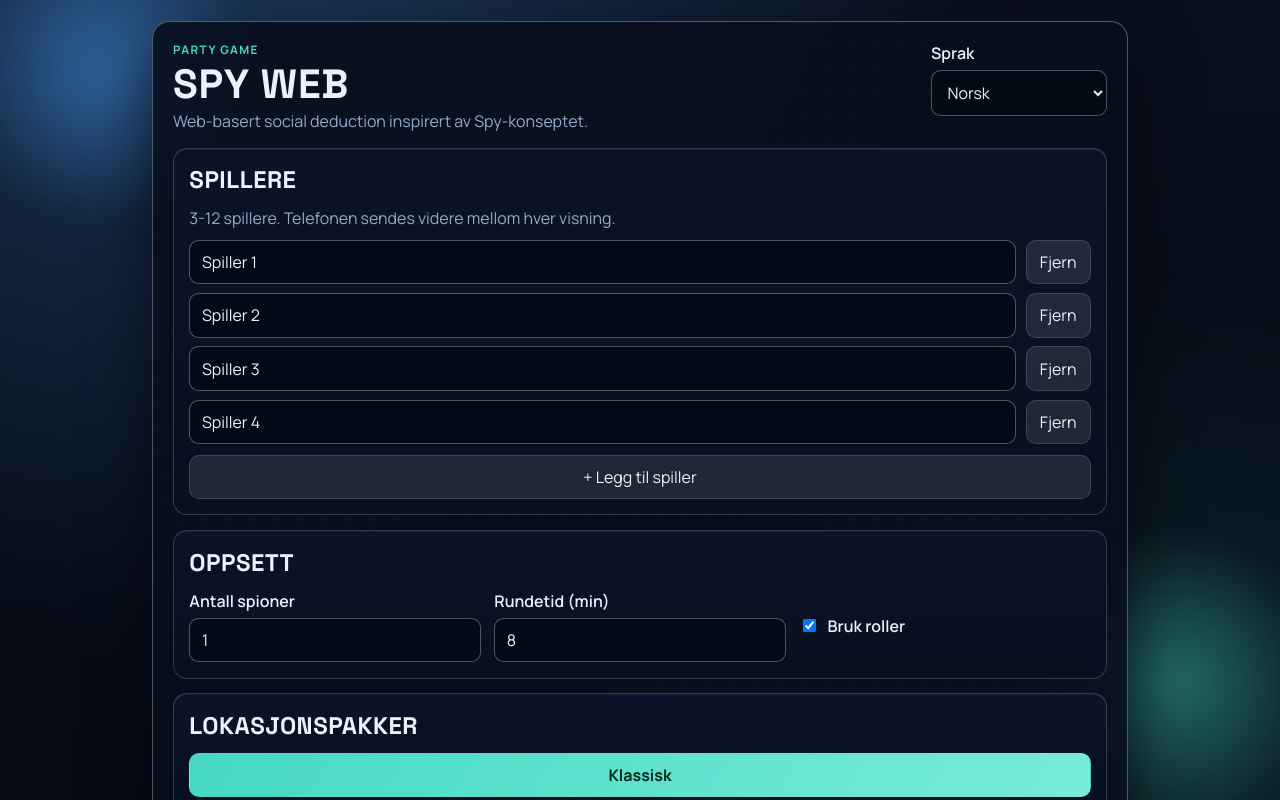
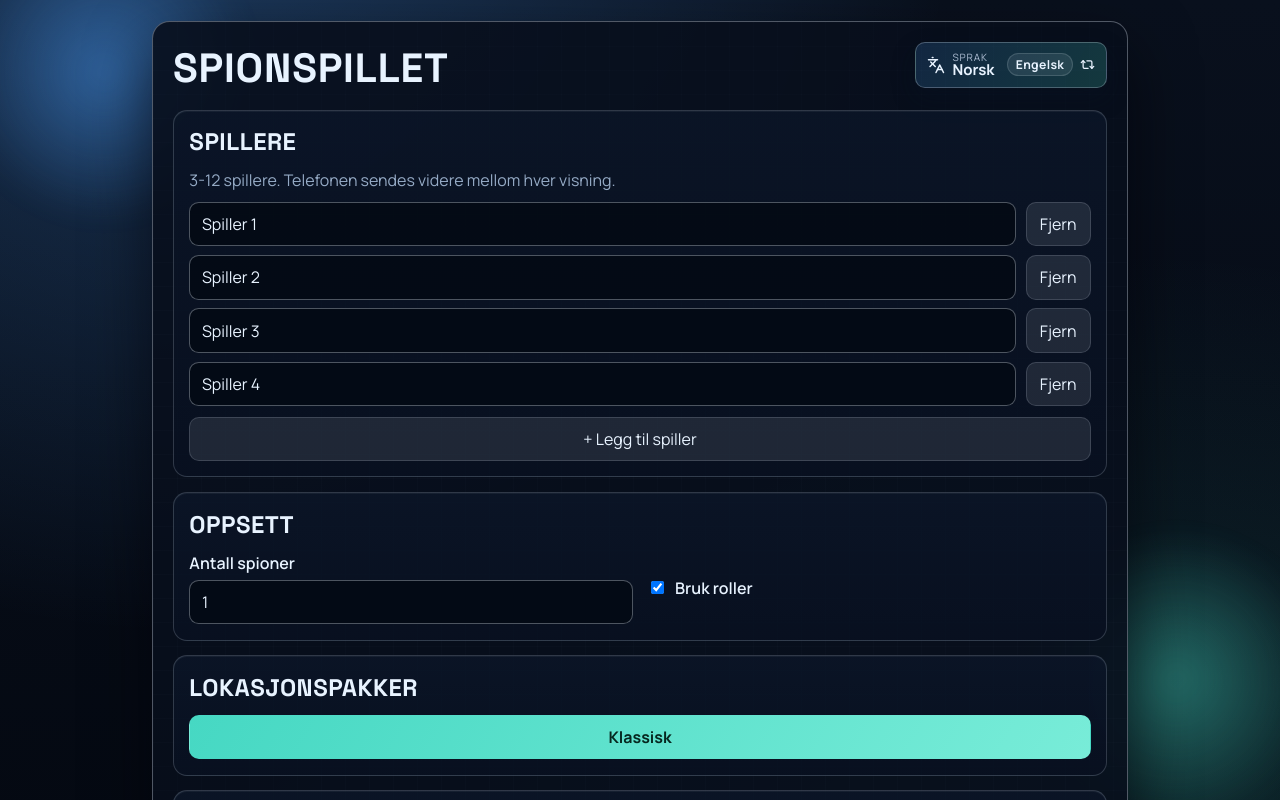
Before and after one commit to maattss/spy-game, a React (Vite) app: page / in a window 1280 px wide. Shown: the top 800 px of the page. Built offline with nearby package versions, Linux system fonts and the light colour scheme.

Commit message:
Oppdater tittel, sprakkontroll og rundetid-oppsett

```diff
--- a/src/App.tsx
+++ b/src/App.tsx
@@ -1,17 +1,17 @@
 import { useEffect, useMemo, useState } from "react";
+import { Languages, Repeat2 } from "lucide-react";
 import { HINT_QUESTIONS, PACKS } from "./content";
 import { createRound, normalizeValue } from "./game";
 import type { GamePhase, GuessMode, Locale, Player, RoundResult, RoundState } from "./types";
 
 const DEFAULT_PLAYERS = ["Spiller 1", "Spiller 2", "Spiller 3", "Spiller 4"];
+const ROUND_DURATION_SECONDS = 8 * 60;
 
 const TEXT = {
   nb: {
     languageLabel: "Sprak",
     norwegian: "Norsk",
     english: "Engelsk",
-    partyGame: "Party game",
-    subtitle: "Web-basert social deduction inspirert av Spy-konseptet.",
     players: "Spillere",
     playersHelp: "3-12 spillere. Telefonen sendes videre mellom hver visning.",
     nameFor: "Navn for",
@@ -19,7 +19,6 @@ const TEXT = {
     addPlayer: "+ Legg til spiller",
     setup: "Oppsett",
     spiesCount: "Antall spioner",
-    roundMinutes: "Rundetid (min)",
     includeRoles: "Bruk roller",
     locationPacks: "Lokasjonspakker",
     scoreboard: "Poengtavle",
@@ -69,8 +68,6 @@ const TEXT = {
     languageLabel: "Language",
     norwegian: "Norwegian",
     english: "English",
-    partyGame: "Party game",
-    subtitle: "Web-based social deduction inspired by the Spy concept.",
     players: "Players",
     playersHelp: "3-12 players. Pass the phone between each reveal.",
     nameFor: "Name for",
@@ -78,7 +75,6 @@ const TEXT = {
     addPlayer: "+ Add player",
     setup: "Setup",
     spiesCount: "Number of spies",
-    roundMinutes: "Round time (min)",
     includeRoles: "Use roles",
     locationPacks: "Location packs",
     scoreboard: "Scoreboard",
@@ -147,7 +143,6 @@ export function App() {
   const [scores, setScores] = useState<Record<string, number>>({});
   const [selectedPackIds, setSelectedPackIds] = useState<string[]>(() => [PACKS[0].id]);
   const [spyCount, setSpyCount] = useState(1);
-  const [roundMinutes, setRoundMinutes] = useState(8);
   const [includeRoles, setIncludeRoles] = useState(true);
 
   const [phase, setPhase] = useState<GamePhase>("setup");
@@ -173,6 +168,10 @@ export function App() {
   }, [players]);
 
   const canStartGame = players.length >= 3 && selectedPackIds.length > 0 && spyCount >= 1 && spyCount < players.length;
+
+  function toggleLocale() {
+    setLocale((current) => (current === "nb" ? "en" : "nb"));
+  }
 
   useEffect(() => {
     if (phase !== "discussion") {
@@ -237,7 +236,7 @@ export function App() {
       players,
       selectedPackIds,
       spyCount,
-      durationSeconds: roundMinutes * 60,
+      durationSeconds: ROUND_DURATION_SECONDS,
       includeRoles,
     });
     setRound(createdRound);
@@ -361,17 +360,22 @@ export function App() {
         <header className="panel__header">
           <div className="row header-row">
             <div>
-              <p className="eyebrow">{text.partyGame}</p>
-              <h1>Spy Web</h1>
-              <p className="muted">{text.subtitle}</p>
+              <h1>Spionspillet</h1>
             </div>
-            <label className="lang-switch">
-              <span>{text.languageLabel}</span>
-              <select value={locale} onChange={(event) => setLocale(event.target.value as Locale)}>
-                <option value="nb">{text.norwegian}</option>
-                <option value="en">{text.english}</option>
-              </select>
-            </label>
+            <button
+              type="button"
+              className="lang-switch"
+              onClick={toggleLocale}
+              aria-label={`${text.languageLabel}: ${locale === "nb" ? text.english : text.norwegian}`}
+            >
+              <Languages size={18} />
+              <span className="lang-switch__label">
+                <small>{text.languageLabel}</small>
+                <strong>{locale === "nb" ? text.norwegian : text.english}</strong>
+              </span>
+              <span className="lang-switch__next">{locale === "nb" ? text.english : text.norwegian}</span>
+              <Repeat2 size={15} />
+            </button>
           </div>
         </header>
 
@@ -410,16 +414,6 @@ export function App() {
                     max={Math.max(1, players.length - 1)}
                     value={spyCount}
                     onChange={(event) => setSpyCount(Number(event.target.value))}
-                  />
-                </label>
-                <label>
-                  <span>{text.roundMinutes}</span>
-                  <input
-                    type="number"
-                    min={2}
-                    max={20}
-                    value={roundMinutes}
-                    onChange={(event) => setRoundMinutes(Number(event.target.value))}
                   />
                 </label>
                 <label className="check">
--- a/src/styles.css
+++ b/src/styles.css
@@ -183,7 +183,51 @@ select {
 }
 
 .lang-switch {
-  min-width: 11rem;
+  display: inline-flex;
+  align-items: center;
+  gap: 0.45rem;
+  min-width: 12rem;
+  padding: 0.55rem 0.7rem;
+  border: 1px solid color-mix(in srgb, var(--line-strong) 80%, transparent);
+  background: linear-gradient(
+    120deg,
+    color-mix(in srgb, var(--accent) 17%, transparent),
+    color-mix(in srgb, var(--accent-2) 21%, transparent)
+  );
+  color: var(--ink);
+  box-shadow: 0 10px 22px rgba(6, 16, 34, 0.42);
+}
+
+.lang-switch svg {
+  flex-shrink: 0;
+}
+
+.lang-switch__label {
+  display: grid;
+  line-height: 1.05;
+  text-align: left;
+  margin-right: auto;
+}
+
+.lang-switch__label small {
+  font-size: 0.63rem;
+  letter-spacing: 0.09em;
+  text-transform: uppercase;
+  color: color-mix(in srgb, var(--muted) 76%, white);
+}
+
+.lang-switch__label strong {
+  font-size: 0.94rem;
+}
+
+.lang-switch__next {
+  padding: 0.12rem 0.46rem;
+  border-radius: 999px;
+  border: 1px solid color-mix(in srgb, var(--line) 82%, transparent);
+  background: color-mix(in srgb, var(--chip) 88%, transparent);
+  font-size: 0.76rem;
+  font-weight: 700;
+  letter-spacing: 0.03em;
 }
 
 .row input {
```
Also changed, not shown: package.json (+11 -1 lines), 1 other file (tests, documents, lock files or other folders).
